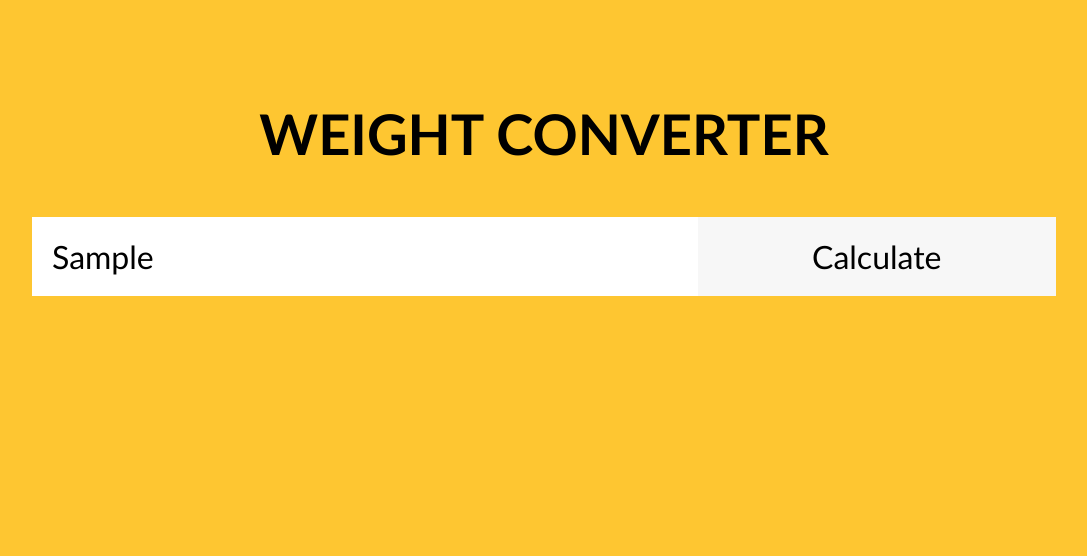
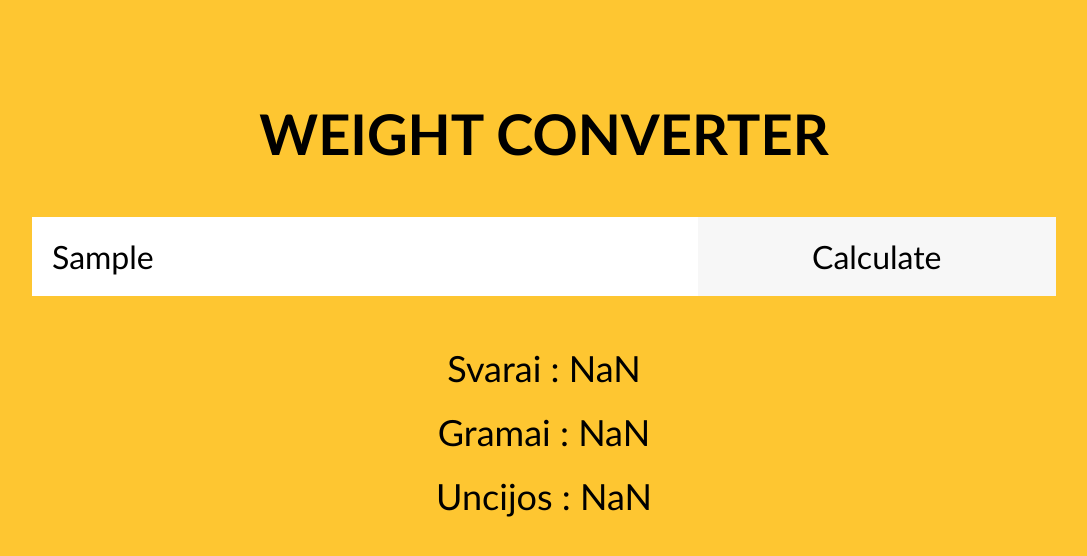
Before and after one commit to Gtpmlvl/Gediminas_Cizauskas-js_exam, a plain HTML site: page Task 1/Index.html in a window 1280 px wide. Both pictures are taken after typing "Sample" into the empty fields and a click on the input "Calculate". Shown: the whole page, without its empty margins (96-1183 px from the left). Drawn offline with Linux system fonts and the light colour scheme.

Commit message:
svorio convertavimas + css

```diff
--- a/Task 1/script.js
+++ b/Task 1/script.js
@@ -13,7 +13,7 @@ console.log("script.js");
 
 const kgInput = document.getElementById("search");
 const formSubmit = document.getElementById("submit-btn");
-const rez = document.getElementById("output");
+const rezultP = document.getElementById("output");
 
 // formSubmit.addEventListener("click", (event) => {
 //   event.preventDefault();
@@ -31,17 +31,49 @@ const rez = document.getElementById("output");
 formSubmit.addEventListener("click", (event) => {
   event.preventDefault();
   kgToLb();
+  kgToG();
+  kgToOz();
 });
 
-formSubmit.addEventListener("click", (event) => {
-  event.preventDefault();
-  kgToG();
-});
+function kgToLb() {
+  const newP = document.createElement("p");
+  const kgInput = document.getElementById("search").value.trim();
+  const lbRez = kgInput * 2.2046;
+  console.log("lbRez ===", lbRez);
+  newP.classList.add("results_style");
+  rezultP.appendChild(newP);
+  newP.textContent = `Svarai : ${lbRez}`;
+}
 
-formSubmit.addEventListener("click", (event) => {
-  event.preventDefault();
-  kgToOz();
-});
+function kgToG() {
+  const newP = document.createElement("p");
+  const kgInput = document.getElementById("search").value.trim();
+  const gRez = kgInput / 0.001;
+  console.log("gRez ===", gRez);
+  newP.classList.add("results_style");
+  rezultP.appendChild(newP);
+  newP.textContent = `Gramai : ${gRez}`;
+}
+
+function kgToOz() {
+  const newP = document.createElement("p");
+  const kgInput = document.getElementById("search").value.trim();
+  const ozRez = kgInput * 35.274;
+  console.log("ozRez ===", ozRez);
+  newP.classList.add("results_style");
+  rezultP.appendChild(newP);
+  newP.textContent = `Uncijos : ${ozRez}`;
+}
+
+// formSubmit.addEventListener("click", (event) => {
+//   event.preventDefault();
+//   kgToG();
+// });
+
+// formSubmit.addEventListener("click", (event) => {
+//   event.preventDefault();
+//   kgToOz();
+// });
 
 // function calcRez() {
 //   const newP = document.createElement("p");
@@ -49,20 +81,23 @@ formSubmit.addEventListener("click", (event) => {
 //   rez.appendChild(newP);
 // }
 
-function kgToLb() {
-  const kgInput = document.getElementById("search").value.trim();
-  const lbRez = kgInput * 2.2046;
-  console.log("lbRez ===", lbRez);
-}
+// function kgToLb() {
+//   const kgInput = document.getElementById("search").value.trim();
+//   const lbRez = kgInput * 2.2046;
+//   console.log("lbRez ===", lbRez);
+//   addRez();
+// }
 
-function kgToG() {
-  const kgInput = document.getElementById("search").value.trim();
-  const gRez = kgInput / 0.001;
-  console.log("gRez ===", gRez);
-}
+// function kgToG() {
+//   const kgInput = document.getElementById("search").value.trim();
+//   const gRez = kgInput / 0.001;
+//   console.log("gRez ===", gRez);
+//   addRez();
+// }
 
-function kgToOz() {
-  const kgInput = document.getElementById("search").value.trim();
-  const OzRez = kgInput * 35.274;
-  console.log("OzRez ===", OzRez);
-}
+// function kgToOz() {
+//   const kgInput = document.getElementById("search").value.trim();
+//   const OzRez = kgInput * 35.274;
+//   console.log("OzRez ===", OzRez);
+//   addRez();
+// }
--- a/Task 1/style.css
+++ b/Task 1/style.css
@@ -3,8 +3,8 @@
   margin: 0;
   padding: 0;
   box-sizing: border-box;
-  font-family: 'Trebuchet MS', 'Lucida Sans Unicode', 'Lucida Grande',
-    'Lucida Sans', Arial, sans-serif;
+  font-family: "Trebuchet MS", "Lucida Sans Unicode", "Lucida Grande",
+    "Lucida Sans", Arial, sans-serif;
 }
 
 /* Mobile first */
@@ -63,3 +63,9 @@ form {
     font-size: 2em;
   }
 }
+
+.results_style {
+  margin-bottom: 20px;
+  text-align: center;
+  font-size: 36px;
+}
```
